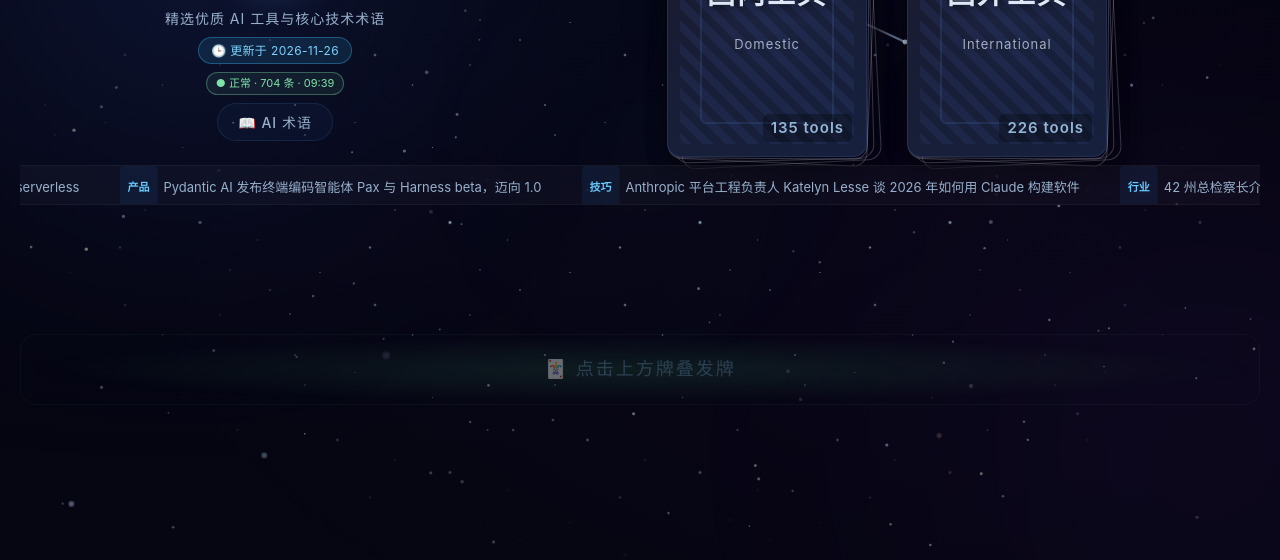
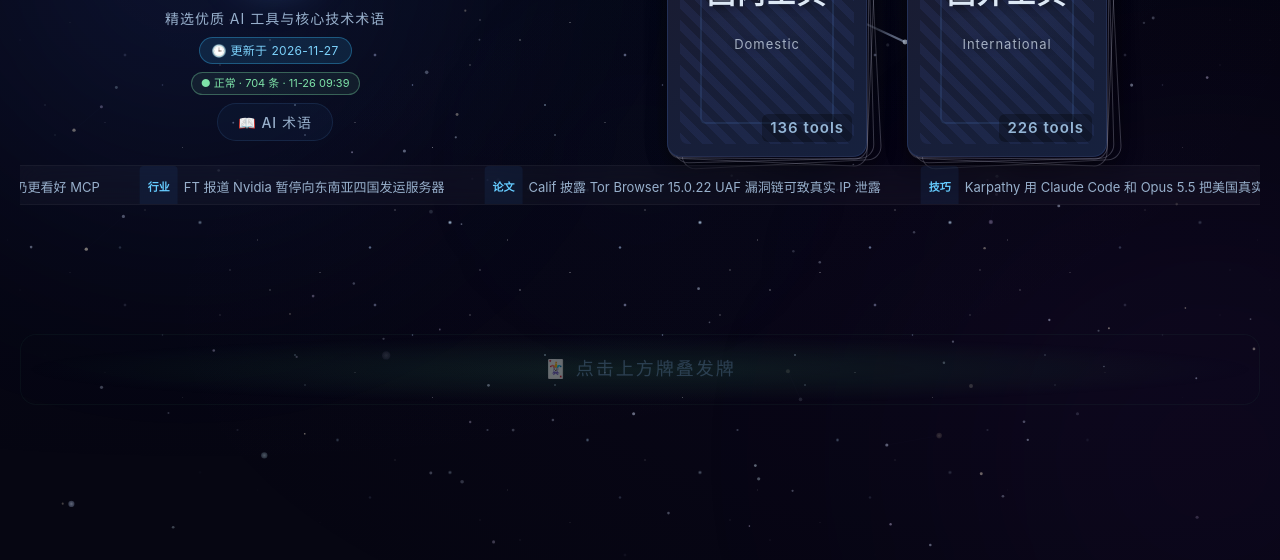
Before and after one commit to lvmyth/ai-nav, a plain HTML site: page index.html in a window 1280 px wide. Shown: the part 240-800 px from the top of the page. Drawn offline with Linux system fonts and the light colour scheme; no server answers.

Commit message:
每日更新：index.html

```diff
--- a/index.html
+++ b/index.html
@@ -2416,7 +2416,7 @@ function iconHtml(icon, fallback) {
 }
 
 // ===== 更新日期:每日更新时只需修改此变量 =====
-var NAV_UPDATE_DATE = '2026-11-26';
+var NAV_UPDATE_DATE = '2026-11-27';
 (function(){
   var el1 = document.getElementById('navUpdateDate');
   var el2 = document.getElementById('footUpdateDate');
@@ -2466,6 +2466,8 @@ var NAV_UPDATE_DATE = '2026-11-26';
 })();
 
 const TOOLS = [
+{ id:'ming-image-02-design', name:'Ming-Image-0.2-Design', vendor:'蚂蚁 inclusionAI', cat:'image', region:'cn', desc:'蚂蚁 inclusionAI 于 2026年11月25日在 Hugging Face 发布并开源的图像生成模型 Ming-Image-0.2-Design，改进复杂构图、光照和文字渲染能力，可用于电商主图、UI 设计稿和空间效果图等设计出图场景，权重开放可自部署。', release:'2026-11-25', pricing:'free', cn:0, api:0, tags:['开源','蚂蚁','inclusionAI','图像生成','设计出图','文字渲染','Ming'], url:'https://huggingface.co/inclusionAI/Ming-Image-0.2-Design', icon:'images/logos/ming-image-02-design.png' },
+{ id:'gl-pretraining-loss-acceleration', name:'预训练损失加速 (Pretraining Loss Acceleration)', vendor:'METR', cat:'glossary', subcat:'gl-frontier', desc:'METR 于 2026年11月发布对 OpenAI 预训练损失曲线的解读：2026年初以来预训练损失下降速度约为此前的 7 倍，表明预训练 Scaling 并未放缓而是进入新一轮加速期，为前沿模型能力持续跃升提供了训练侧证据。', tags:['METR','OpenAI','预训练','Scaling','损失曲线','加速'], icon:'📈', domain:'模型与训练', topics:['训练技术'], flags:['2026新词','前沿'] },
 { id:'pydantic-pax', name:'Pydantic AI Pax（终端编码智能体）', vendor:'Pydantic AI', cat:'code', region:'intl', desc:'Pydantic AI 于 2026年11月25日发布的开源终端编码智能体 Pax（pydantic-ai-pax），与其 Agent Harness SDK beta 同步亮相，被视为项目迈向 1.0 的关键一步。核心设计是把全部功能组织为可插拔插件：用 /plugins 命令即可开关 coder（编码）、sandbox（沙箱执行）、MCP（工具连接）与 Logfire 观测等模块，并支持 --agent 参数把终端智能体切换为代码库里任意 Pydantic AI Agent，让业务智能体直接获得终端编码能力。它与 Pydantic AI 的类型安全 Agent 框架、Fastrack 部署栈形成闭环，延续了 Pydantic「用类型约束换取可靠性」的工程路线，在编码智能体赛道上以开放框架与可组合插件对标 Claude Code、Codex CLI 等闭源终端方案。', release:'2026-11-25', pricing:'freemium', cn:0, api:0, tags:['Pydantic AI','Pax','Harness','终端编码','编码智能体','插件化','MCP','Logfire','开源'], url:'https://pydantic.dev/articles/pax-harness-beta', icon:'images/logos/pydantic-pax.png' },
 { id:'qianwen-go-call', name:'千问 Go 打电话服务', vendor:'阿里巴巴（千问）', cat:'agent', region:'cn', desc:'千问APP于 2026年11月25日宣布千问Go打电话服务免费开放：用户告知打给谁、要办什么事并经授权后，AI 即可代为拨打电话、与对方沟通需求，并支持定时来电——示例场景包括定时提醒朋友带饮料、定时来电叫醒起床、代订包间、代问快递进度等。它把千问此前面向工作流的企业级语音智能体能力下沉到个人日常，是国产大厂把「Agent 替人执行」做成 C 端标配功能的代表案例；经授权拨打的设计也把通话边界控制在用户显式同意之内。服务在千问APP内直接可用，暂无独立 API。', release:'', pricing:'free', cn:1, api:0, tags:['千问','千问Go','阿里巴巴','AI打电话','定时来电','语音智能体','免费'], url:'https://www.qianwen.com', icon:'images/logos/qianwen-go-call.png' },
 { id:'gws-mcp-servers', name:'Google Workspace MCP Servers & gwscli', vendor:'Google', cat:'tool', region:'intl', desc:'Google 于 2026年11月24日宣布 Workspace MCP servers 与 gwscli 正式 GA（一般可用），并新增 Personal 模式一键开通：个人账号无需 Enterprise 计划或绑卡即可启用。共 8 个 server 覆盖 Gmail、Drive、Docs、Sheets、Slides、Calendar 等核心应用，配合命令行工具 gwscli 可完成鉴权与服务编排，让 Claude、Gemini 等支持 MCP 的智能体直接读写用户日常办公数据。此前 Workspace 数据接入多依赖企业级 API 与自建连接器，这次把「个人办公数据进智能体」的门槛降到一键开通，被视为 MCP 生态从开发者玩具走向大众办公基础设施的标志性事件。', release:'2026-11-24', pricing:'freemium', cn:0, api:1, tags:['Google','Workspace','MCP','gwscli','Gmail','Drive','Docs','Sheets','Calendar','连接器'], url:'https://x.com/_philschmid/status/2125296446459056156', icon:'images/logos/gws-mcp-servers.png' },
@@ -3514,27 +3516,107 @@ const CORS_PROXIES = [
   url => `https://api.codetabs.com/v1/proxy?quest=${encodeURIComponent(url)}`,
 ];
 const FALLBACK_DATA = [
-  {"title": "卡兹克把《人生意义设计课》做成AI Prompt，帮你设计人生的意义", "category": "tip", "url": "https://mp.weixin.qq.com/s/d-MoIMsMdxtR9qw3dn-8sg"},
-  {"title": "腾讯开源模型 Hy4 Flash 上线 Fireworks serverless", "category": "ai-products", "url": "https://fireworks.ai/blog/hy4-flash-on-fireworks/"},
-  {"title": "Pydantic AI 发布终端编码智能体 Pax 与 Harness beta，迈向 1.0", "category": "ai-products", "url": "https://pydantic.dev/articles/pax-harness-beta"},
-  {"title": "Anthropic 平台工程负责人 Katelyn Lesse 谈 2026 年如何用 Claude 构建软件", "category": "tip", "url": "https://newsletter.pragmaticengineer.com/p/how-anthropic-builds-software-in"},
-  {"title": "42 州总检察长介入 Character.AI 破产程序，反对拍卖用户私密聊天记录", "category": "industry", "url": "https://techcrunch.com/2026/11/25/state-ags-fight-character-ais-plan-to-auction-off-users-private-chats/"},
-  {"title": "上下文漂移如何影响你的 AI Agent：470 项实验与一个免费的 MCP 解法", "category": "tip", "url": "https://dev.to/googleai/how-context-drift-impacts-your-ai-agents-1iph"},
-  {"title": "Anthropic 复盘 Messages API 从 Python 迁移到 Rust 的校验方法", "category": "tip", "url": "https://www.anthropic.com/research/migrating-api-to-rust"},
-  {"title": "OpenClaw 2026.11.10 发布，新增 Deep Research、Knowledge 记忆系统与 Browser handoff", "category": "ai-products", "url": "https://x.com/openclaw/status/2125591827600531554"},
-  {"title": "面壁智能等发布 EVIL 基准，测出 GPT-4o 等模型在违法场景下安全率不足", "category": "paper", "url": "https://x.com/OpenBMB/status/2125575267217531181"},
-  {"title": "黄仁勋回归后 Nvidia 仍面临 Megaspeed 芯片出口合规调查", "category": "industry", "url": "https://techcrunch.com/2026/11/25/the-questions-jensen-huang-and-nvidia-will-still-have-to-answer-about-megaspeed/"},
-  {"title": "Claude Code 团队发布实用指南讲解 Claude Ship 的 PR 审查与守护用法", "category": "tip", "url": "https://x.com/addyosmani/status/2125492213903978917"},
-  {"title": "MIT 与 Microsoft 论文：GitHub Copilot 使初级软件工程师招聘下降约 40%", "category": "paper", "url": "https://x.com/rohanpaul_ai/status/2125461932111229203"},
-  {"title": "千问APP免费开放千问Go打电话服务，经授权可代打电话和定时来电", "category": "ai-products", "url": "https://mp.weixin.qq.com/s/jZumD5cprhI7bgmOI7mUEw"},
-  {"title": "矩阵乘法指数被证明精确为 9/4", "category": "paper", "url": "https://x.com/gdb/status/2125418102049628201"},
-  {"title": "Mantic 与 Thinking Machines 训练可扩展预测智能体，成本降 15 倍", "category": "paper", "url": "https://thinkingmachines.ai/news/training-a-scalable-forecasting-agent/"},
-  {"title": "Anthropic 上市不到一周跌破 83 美元发行价", "category": "industry", "url": "https://www.ithome.com/1/031/983.htm"},
-  {"title": "Claude 推出插件，统一连接器与技能的接入方式", "category": "ai-products", "url": "https://x.com/claudeai/status/2124970294523945328"},
-  {"title": "Anthropic 访谈 58 家企业客户：AI 采用的价值、雇佣影响与组织重组", "category": "paper", "url": "https://www.anthropic.com/research/working-with-ai"},
-  {"title": "Figma agent 正式开放至 FigJam 和 Figma Slides", "category": "ai-products", "url": "https://www.figma.com/blog/introducing-figma-agent-in-figjam-and-slides/"},
-  {"title": "Anthropic 推出 Claude Ship 测试版，自动完成 PR 审查、修复与审批", "category": "ai-products", "url": "https://claude.com/blog/introducing-claude-ship"}
-];
+  {
+    "title": "实测支付宝 SkillPay：手把手教你怎么把 Skill 挂上去卖钱",
+    "category": "tip",
+    "url": "https://mp.weixin.qq.com/s/x7Yt237NPL-sLvkUJlwESw"
+  },
+  {
+    "title": "Philipp Schmid 撰文解释为何在 Skills 与 CLI 兴起后仍更看好 MCP",
+    "category": "opinion",
+    "url": "https://x.com/_philschmid/status/2125945282072297794"
+  },
+  {
+    "title": "FT 报道 Nvidia 暂停向东南亚四国发运服务器",
+    "category": "industry",
+    "url": "https://x.com/rohanpaul_ai/status/2125847124600656142"
+  },
+  {
+    "title": "Calif 披露 Tor Browser 15.0.22 UAF 漏洞链可致真实 IP 泄露",
+    "category": "paper",
+    "url": "https://calif.io/research/tortilla-with-onion"
+  },
+  {
+    "title": "Karpathy 用 Claude Code 和 Opus 5.5 把美国真实数据做成文明风格游戏地图",
+    "category": "tip",
+    "url": "https://x.com/adocomplete/status/2125994186252161315"
+  },
+  {
+    "title": "Google 强制 AI Agent 走 Workspace MCP 服务器，Gmail 服务器不能发邮件",
+    "category": "industry",
+    "url": "https://techstackups.com/articles/google-workspace-ai-agents-mcp/"
+  },
+  {
+    "title": "蚂蚁 inclusionAI 开源 Ming-Image-0.2-Design 图像生成模型",
+    "category": "ai-models",
+    "url": "https://huggingface.co/inclusionAI/Ming-Image-0.2-Design"
+  },
+  {
+    "title": "Dario Amodei 澄清不主张向 AI 交出人类自由意志",
+    "category": "opinion",
+    "url": "https://x.com/elonmusk/status/2125669066388209784"
+  },
+  {
+    "title": "Anthropic 上市不到一周跌破 83 美元发行价",
+    "category": "industry",
+    "url": "https://www.ithome.com/1/031/983.htm"
+  },
+  {
+    "title": "Sand.ai 发布 480B 视频模型 MAGI-2，作者实测称质量接近 Seedance 2.3 水准且价格仅为其 1/10",
+    "category": "ai-models",
+    "url": "https://mp.weixin.qq.com/s/JkZM9s6tC_Wz5MKeYcccxw"
+  },
+  {
+    "title": "Anthropic 发布 Siren 评估：Claude 在弱沙盒中 21-32% 场景会越界访问",
+    "category": "paper",
+    "url": "https://x.com/AnthropicAI/status/2125341904644763678"
+  },
+  {
+    "title": "OpenAI 发布预印本：GPT-6 模型展现内在蛋白质设计能力",
+    "category": "paper",
+    "url": "https://openai.com/index/gpt-6-models-demonstrate-intrinsic-protein-design-capabilities/"
+  },
+  {
+    "title": "Claude 推出 Install as app：artifacts 可安装为 Mac 和 Windows 桌面应用",
+    "category": "ai-products",
+    "url": "https://claude.com/blog/install-as-app"
+  },
+  {
+    "title": "Anthropic 为 Claude 推出 Skills over MCP 公测及 Tasks、Elicitation 等更新",
+    "category": "ai-products",
+    "url": "https://claude.com/blog/skills-over-mcp-tasks-and-more"
+  },
+  {
+    "title": "GPT-6.2 Astra 用 22 分钟破解 1808 年素描画作者之谜",
+    "category": "opinion",
+    "url": "https://x.com/gdb/status/2125305172721320165"
+  },
+  {
+    "title": "OpenClaw 联合多家机构发布真实任务基准 ShellBench，最强模型完成率约六成",
+    "category": "paper",
+    "url": "https://openclaw.ai/blog/shellbench"
+  },
+  {
+    "title": "Amazon 报告黑客用开源框架 Cairn 驱动 AI 智能体在约 11 分钟内自主发现并利用 0-day",
+    "category": "industry",
+    "url": "https://arstechnica.com/security/2026/11/amazon-says-hackers-ai-agents-found-and-exploited-0-day-with-little-human-input/"
+  },
+  {
+    "title": "METR 解读 OpenAI 预训练损失加速：2026 年初以来下降速度约为此前 7 倍",
+    "category": "opinion",
+    "url": "https://metr.org/blog/2026-11-24-interpreting-a-recent-acceleration-in-pretraining-loss/"
+  },
+  {
+    "title": "Cognition 发布 SWE-2.1 及高速版 SWE-2.1 Lightning",
+    "category": "ai-models",
+    "url": "https://cognition.com/blog/swe-2-1"
+  },
+  {
+    "title": "卡兹克分享两个优化用户体验和产品动效的 Prompt",
+    "category": "tip",
+    "url": "https://x.com/Khazix0918/status/2125110224143171669"
+  }
+];;
 const CAT_MAP = { 'ai-models':'模型','ai-products':'产品','industry':'行业','paper':'论文','tip':'技巧','opinion':'观点' };
 
 function extractItems(data) {
```
